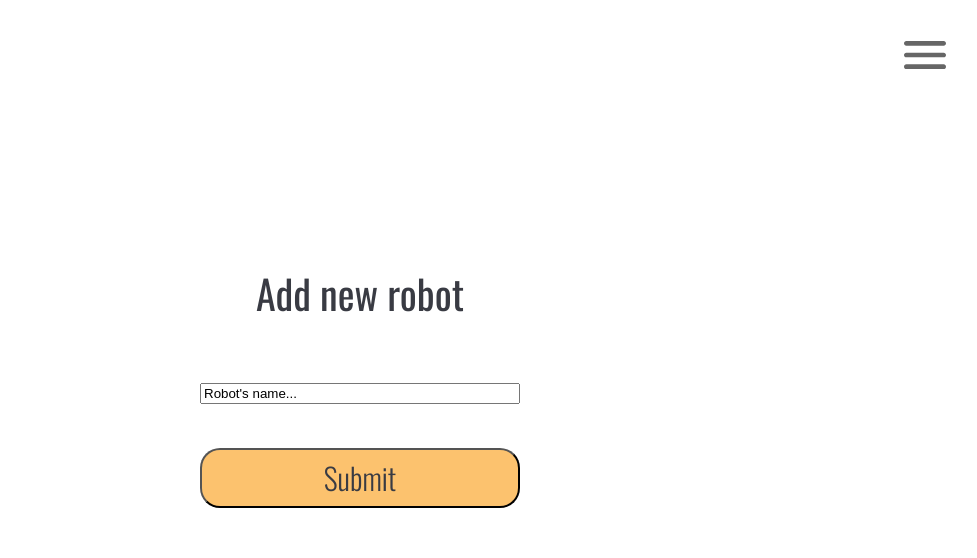
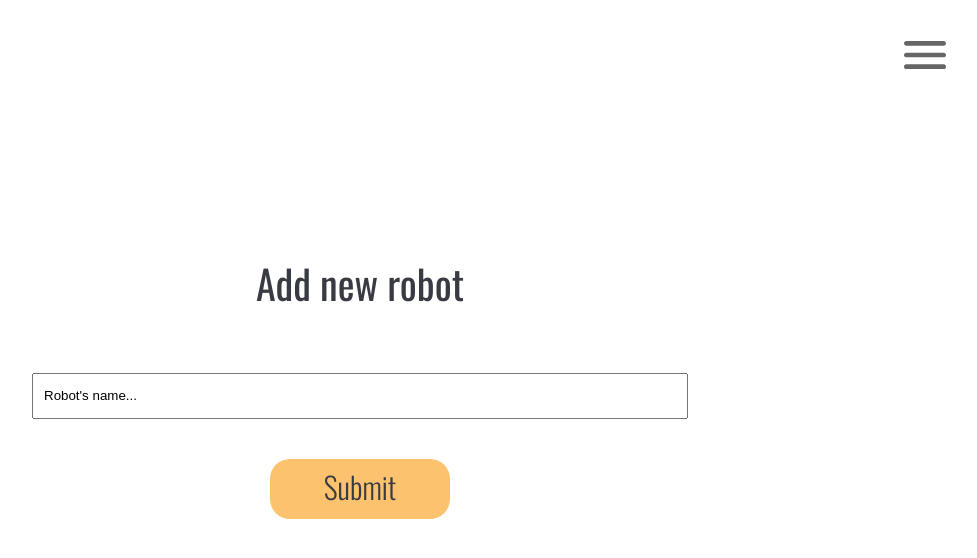
Before and after one commit to Darriyano/over100-robotics, a SvelteKit app: page /add-new-robot in a window 1280 px wide. Shown: the top 558 px of the page, without its empty margins (288-1265 px from the left). Built offline with nearby package versions, Linux system fonts and the light colour scheme.

Commit message:
fix: create style for page add robot

```diff
--- a/src/routes/add-new-robot/+page.svelte
+++ b/src/routes/add-new-robot/+page.svelte
@@ -12,10 +12,8 @@
 </head>
 <div class='page-container'>
     Add new robot
-    <div class="all-elements">
-        <input id="name-field" class="element" value="Robot's name..."/>
-        <button class="submission" on:click={() => checkSubmission()}>
-            Submit
-        </button>
-    </div>
+    <input id="name-field" class="input-element" value="Robot's name..."/>
+    <button class="submission" on:click={() => checkSubmission()}>
+        Submit
+    </button>
 </div>
--- a/src/styles/add-new-styles.css
+++ b/src/styles/add-new-styles.css
@@ -11,30 +11,30 @@
     padding-top: 15px;
 }
 
-.all-elements {
-    display: flex;
-    flex-direction: column;
-    justify-content: space-between;
+.input-element {
     margin-top: 60px;
-    margin-bottom: 60px;
-}
 
-.element {
+    width: 50%;
+    min-width: 320px;
+    height: 5%;
+    min-height: 40px;
 
+    padding-left: 10px;
 }
 
 .submission {
     display: flex;
     flex-direction: row;
     justify-content: center;
-    margin-top: 30px;
-    margin-bottom: 15px;
-    width: 55%;
-    min-width: 320px;
+    margin-top: 40px;
+    margin-bottom: 75px;
+    width: 10%;
+    min-width: 180px;
     height: 5%;
     min-height: 60px;
     background-color: #FCC26E;
     border-radius: 20px;
+    border: solid 0px;
     font-family: "Oswald", sans-serif;
     font-size: 30px;
     font-weight: 300;
```
